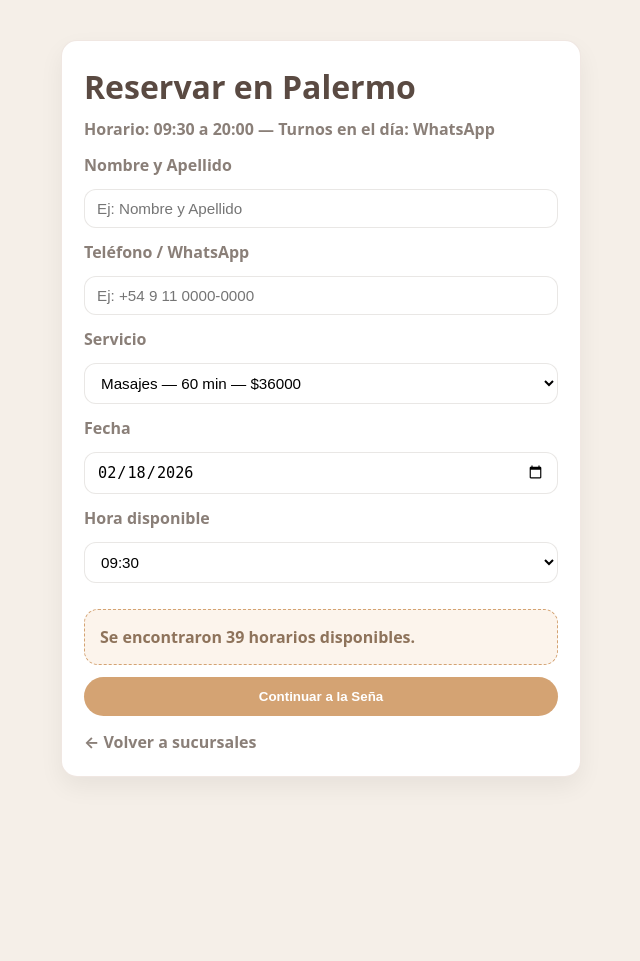
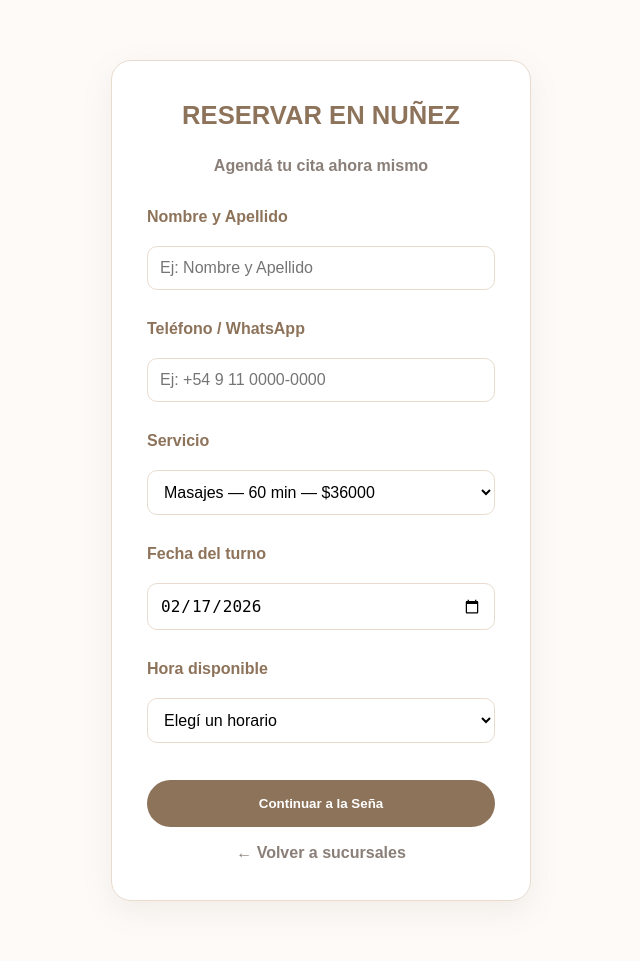
Before and after one commit to josemanuelweb/web-estetica, a Flask app: page /sucursal/1 in a window 1280 px wide. Shown: the whole page, without its empty margins (319-959 px from the left). Before the commit the page ends 776 px from the top, so only its background shows below. Run offline with Flask 3, Linux system fonts and the light colour scheme; data comes from the database, SQL or seed files in the repository.

Commit message:
Cambios realizados en MAC

```diff
--- a/app.py
+++ b/app.py
@@ -104,17 +104,17 @@ def capacidad_sucursal(nombre: str) -> int:
 
 
 SUCURSALES = [
-    {"id": 1, "nombre": "Caballito", "direccion": "Lugar 2585"},
-    {"id": 2, "nombre": "Barrio ", "direccion": "Lugar 1234"},
+    {"id": 1, "nombre": "Nuñez", "direccion": "Nuñez 0000"},
+    {"id": 2, "nombre": "Villa Urquiza ", "direccion": "Villa Urquiza 0000"},
 ]
 
 SUCURSAL_MAP = {
-    1: {"nombre": "Palermo", "direccion": "Lugar 1234, CABA"},
-    2: {"nombre": "Villa Urquiza", "direccion": "Lugar 1234"},
+    1: {"nombre": "Nuñez", "direccion": "Nuñez 0000"},
+    2: {"nombre": "Villa Urquiza", "direccion": "Villa Urquiza 0000"},
 }
 
 MONTO_SENA = 10000
-MP_ALIAS = "Masaje"
+MP_ALIAS = "Mercado.P"
 MP_TITULAR = "Carmen Maria De La Concepción"
 WHATSAPP_NUM = "5491125427382"
 
@@ -220,105 +220,43 @@ def api_slots():
         "slots": slots
     })
 
+# ... (Aquí va tu configuración de Base de Datos y modelos) ...
 
+@app.route('/confirmar', methods=['POST'])
+def confirmar():
+    # 1. AJUSTE DE HORA (Render usa UTC, restamos 3 para Argentina/GBA)
+    ahora = datetime.now() - timedelta(hours=3)
+    hora_actual = ahora.hour
 
-@app.route("/confirmar", methods=["POST"])
-def confirmar():
-    nombre = (request.form.get("nombre") or "").strip()
-    sucursal = (request.form.get("sucursal") or "").strip()
-    direccion = (request.form.get("direccion") or "").strip()
-    opcion_id = request.form.get("opcion_id")
-    fecha_str = request.form.get("fecha_cita")
+    # 2. BLOQUEO DE MADRUGADA (23:00 a 06:00)
+    if hora_actual >= 23 or hora_actual < 6:
+        mensaje = "El horario para solicitar turnos comienza a las 06:00 am. ¡Te esperamos pronto!"
+        return render_template('error.html', mensaje=mensaje)
 
-    telefono = (request.form.get("telefono") or "").strip()
-    if not telefono:
-        return render_template("error.html", mensaje="Falta el teléfono/WhatsApp.")
+    # 3. CAPTURA DE DATOS
+    nombre = request.form.get('nombre')
+    sucursal = request.form.get('sucursal')
+    servicio = request.form.get('servicio')
+    fecha_turno_str = request.form.get('fecha_cita')
 
-    if not nombre or not sucursal or not direccion or not opcion_id or not fecha_str:
-        return render_template("error.html", mensaje="Faltan datos. Revisá el formulario.")
+    try:
+        fecha_turno = datetime.strptime(fecha_turno_str, '%Y-%m-%dT%H:%M')
+    except ValueError:
+        return render_template('error.html', mensaje="Formato de fecha inválido.")
 
-    # Parse datetime-local
-    try:
-        inicio = datetime.strptime(fecha_str, "%Y-%m-%dT%H:%M")
-    except ValueError:
-        return render_template("error.html", mensaje="Formato de fecha inválido.")
+    # 4. VALIDACIÓN DE DISPONIBILIDAD INMEDIATA
+    # Permitimos cualquier turno siempre que no sea en el pasado
+    if fecha_turno < ahora:
+        mensaje = "No podés elegir una fecha u hora que ya pasó. Elegí un horario disponible para hoy."
+        return render_template('error.html', mensaje=mensaje)
 
-    ahora = datetime.now()
+    # Aquí iría tu lógica para guardar en la DB y generar el link de WhatsApp
+    # link = f"https://wa.me/TUNUMERO?text=Hola..."
 
-    # Regla: no turnos en el día
-    if inicio.date() == ahora.date():
-        return render_template("error.html", mensaje="Para turnos en el día, por favor consulta disponibilidad directamente por WhatsApp.")
+    return render_template('confirmar.html', nombre=nombre, link="#") # Reemplaza # con tu link real
 
-    # Regla: dentro de horario (inicio)
-    if not (HORA_APERTURA <= inicio.time() <= HORA_CIERRE):
-        return render_template("error.html", mensaje="Horario comercial: 09:30 a 20:00hs.")
-
-    # Opción elegida
-    opcion = ServicioOpcion.query.get(int(opcion_id))
-    if not opcion or not opcion.activo or not opcion.servicio.activo:
-        return render_template("error.html", mensaje="La opción seleccionada no está disponible.")
-
-    duracion = int(opcion.duracion)
-    precio = int(opcion.precio)
-    servicio_nombre = opcion.servicio.nombre
-
-    fin = inicio + timedelta(minutes=duracion)
-
-    # Regla: fin dentro de horario
-    limite_fin = datetime.combine(inicio.date(), HORA_CIERRE)
-    if fin > limite_fin:
-        return render_template("error.html", mensaje="Ese horario termina fuera del horario de trabajo (hasta 20:00).")
-
-    # Solapamiento por sucursal (si se pisan horarios)
-    cap = capacidad_sucursal(sucursal)
-
-    solapados = Turno.query.filter(
-        Turno.sucursal == sucursal,
-        Turno.fin > inicio,
-        Turno.inicio < fin
-    ).count()
-
-    if solapados >= cap:
-        return render_template("error.html", mensaje="Ese horario ya está completo. Elegí otro horario u otra duración.")
-
-
-    # Guardar turno
-    t = Turno(
-        nombre=nombre,
-        telefono=telefono,
-        sucursal=sucursal,
-        opcion_id=opcion.id,
-        servicio_nombre=servicio_nombre,
-        duracion=duracion,
-        precio=precio,
-        inicio=inicio,
-        fin=fin
-    )
-    db.session.add(t)
-    db.session.commit()
-
-    # WhatsApp link con mensaje
-    msg = (
-        f"Hola! Soy {nombre}. Agendé {servicio_nombre} ({duracion} min) en {sucursal} "
-        f"para el {inicio.strftime('%d/%m %H:%M')}. "
-        f"Adjunto el comprobante de la seña de ${MONTO_SENA} enviada a {MP_TITULAR} (alias {MP_ALIAS})."
-    )
-    link_wa = f"https://wa.me/{WHATSAPP_NUM}?text={urllib.parse.quote(msg)}"
-
-    return render_template(
-        "confirmar.html",
-        nombre=nombre,
-        servicio=servicio_nombre,
-        duracion=duracion,
-        precio=precio,
-        sucursal=sucursal,
-        direccion=direccion,
-        inicio=inicio,
-        monto_sena=MONTO_SENA,
-        alias=MP_ALIAS,
-        titular=MP_TITULAR,
-        link=link_wa
-    )
+if __name__ == '__main__':
+    app.run(debug=True)
 
 # ======================
 # ADMIN (sin login, simple)
--- a/static/style.css
+++ b/static/style.css
@@ -750,3 +750,71 @@ a.btn{ line-height:44px; }
   border:1px solid rgba(0,0,0,.10);
   background:#fff;
 }
+
+
+/* RESET TOTAL */
+* {
+    margin: 0;
+    padding: 0;
+    box-sizing: border-box;
+}
+
+body {
+    background-color: #fdfaf8; /* Crema elegante */
+    font-family: 'Montserrat', sans-serif;
+    display: flex;
+    justify-content: center;
+    align-items: center;
+    min-height: 100vh;
+    padding: 20px;
+}
+
+/* LA TARJETA ÚNICA (FORMULARIO) */
+.container, .formulario-card, .sucursal-card {
+    background: white;
+    padding: 35px;
+    border-radius: 20px;
+    border: 1px solid #e9dccf;
+    box-shadow: 0 10px 30px rgba(142, 115, 91, 0.1);
+    width: 100%;
+    max-width: 420px;
+    text-align: center;
+}
+
+h1 {
+    color: #8e735b;
+    font-size: 1.6rem;
+    margin-bottom: 20px;
+    text-transform: uppercase;
+}
+
+label {
+    display: block;
+    text-align: left;
+    color: #8e735b;
+    font-weight: 600;
+    margin: 15px 0 5px 0;
+}
+
+input, select {
+    width: 100%;
+    padding: 12px;
+    border: 1px solid #e9dccf;
+    border-radius: 10px;
+    font-size: 1rem;
+    outline: none;
+}
+
+.btn-pro {
+    background-color: #8e735b;
+    color: white !important;
+    text-decoration: none;
+    padding: 16px;
+    border-radius: 50px;
+    font-weight: bold;
+    display: block;
+    width: 100%;
+    border: none;
+    margin-top: 25px;
+    cursor: pointer;
+}
--- a/templates/reservar.html
+++ b/templates/reservar.html
@@ -10,7 +10,7 @@
 
   <div class="formulario-card">
     <h1>Reservar en {{ sucursal }}</h1>
-    <p class="subtitle" style="margin-top:6px;">Horario: 09:30 a 20:00 — Turnos en el día: WhatsApp</p>
+    <p class="subtitle" style="margin-top:6px;">Agendá tu cita ahora mismo</p>
 
     <form action="/confirmar" method="POST" id="formReserva">
       <label>Nombre y Apellido</label>
@@ -28,21 +28,20 @@
         {% endfor %}
       </select>
 
-      <input type="hidden" name="sucursal" id="sucursal" value="{{ sucursal }}">
+      <input type="hidden" name="sucursal" value="{{ sucursal }}">
       <input type="hidden" name="direccion" value="{{ direccion }}">
 
-      <!-- Esto es lo que recibe el backend -->
       <input type="hidden" name="fecha_cita" id="fecha_cita" required>
 
-      <label>Fecha</label>
+      <label>Fecha del turno</label>
       <input type="date" id="fecha" required>
 
       <label>Hora disponible</label>
       <select id="hora" required disabled>
-        <option value="">Cargando...</option>
+        <option value="">Seleccioná una fecha...</option>
       </select>
 
-      <div class="notice" id="estado" style="display:none;"></div>
+      <div class="notice" id="estado" style="display:none; color: #8e735b; margin: 10px 0; font-size: 0.9rem;"></div>
 
       <button type="submit" class="btn-pro" id="btnSubmit" disabled>Continuar a la Seña</button>
     </form>
@@ -56,158 +55,68 @@
   const fechaEl = document.getElementById('fecha');
   const horaEl = document.getElementById('hora');
   const opcionEl = document.getElementById('opcion_id');
-  const sucursalEl = document.getElementById('sucursal');
   const fechaCitaEl = document.getElementById('fecha_cita');
   const estadoEl = document.getElementById('estado');
   const btnSubmit = document.getElementById('btnSubmit');
 
-  function setEstado(msg, show=true){
-    estadoEl.style.display = show ? 'block' : 'none';
-    estadoEl.textContent = msg || '';
-  }
+  // 1. SETEAR FECHA MÍNIMA (HOY)
+  // Eliminamos el "+1" para permitir turnos en el día
+  const ahora = new Date();
+  const yyyy = ahora.getFullYear();
+  const mm = String(ahora.getMonth() + 1).padStart(2, '0');
+  const dd = String(ahora.getDate()).padStart(2, '0');
+  const hoyStr = `${yyyy}-${mm}-${dd}`;
 
-  function resetHoras(msg){
-    horaEl.innerHTML = `<option value="">${msg}</option>`;
+  fechaEl.min = hoyStr;
+  fechaEl.value = hoyStr;
+
+  async function cargarSlots() {
+    const date = fechaEl.value;
+    const opcion_id = opcionEl.value;
+    const sucursal = "{{ sucursal }}";
+
+    if (!date || !opcion_id) return;
+
+    horaEl.innerHTML = '<option value="">Cargando horarios...</option>';
     horaEl.disabled = true;
     btnSubmit.disabled = true;
-    fechaCitaEl.value = '';
-  }
 
-  // --- Restaurar última opción elegida ---
-  (function restoreLastOption(){
-    const last = localStorage.getItem("last_opcion_id");
-    if (!last) return;
-    const exists = Array.from(opcionEl.options).some(opt => opt.value === last);
-    if (exists) opcionEl.value = last;
-  })();
-
-  // Carga slots desde el backend
-  async function cargarSlots(){
-    const date = fechaEl.value;
-    const opcion_id = opcionEl.value;
-    const sucursal = sucursalEl.value;
-
-    if (!opcion_id) {
-      resetHoras("Seleccioná un servicio");
-      setEstado("No hay servicios disponibles");
-      return;
-    }
-
-
-    if(!date){
-      resetHoras('Seleccioná una fecha');
-      return;
-    }
-
-    // BONUS: bloquear hoy o fechas pasadas (si intentan forzarlo)
-    if (fechaEl.value && fechaEl.min && fechaEl.value < fechaEl.min) {
-      fechaEl.value = "";
-      resetHoras("Seleccioná una fecha válida");
-      setEstado("Los turnos se agendan desde mañana. Para turnos en el día, consultá por WhatsApp.");
-      return;
-    }
-
-    resetHoras('Cargando horarios...');
-    setEstado('', false);
-
-    try{
-      const url = `/api/slots?date=${encodeURIComponent(date)}&sucursal=${encodeURIComponent(sucursal)}&opcion_id=${encodeURIComponent(opcion_id)}`;
+    try {
+      const url = `/api/slots?date=${date}&sucursal=${sucursal}&opcion_id=${opcion_id}`;
       const res = await fetch(url);
       const data = await res.json();
 
-      if(!data.ok){
-        resetHoras('No disponible');
-        setEstado(data.error || 'No se pudo cargar disponibilidad');
-        return;
+      if (data.ok && data.slots.length > 0) {
+        horaEl.innerHTML = '<option value="">Elegí un horario</option>' +
+          data.slots.map(h => `<option value="${h}">${h}</option>`).join('');
+        horaEl.disabled = false;
+        estadoEl.style.display = 'none';
+      } else {
+        horaEl.innerHTML = '<option value="">Sin horarios</option>';
+        estadoEl.textContent = "No hay turnos disponibles para hoy. Probá otra fecha.";
+        estadoEl.style.display = 'block';
       }
-
-      const slots = data.slots || [];
-      if(slots.length === 0){
-        resetHoras('Sin horarios disponibles');
-        setEstado('No hay horarios disponibles para esa fecha con esa duración. Probá otra fecha u opción.');
-        return;
-      }
-
-      horaEl.disabled = false;
-      horaEl.innerHTML =
-        `<option value="">Elegí un horario</option>` +
-        slots.map(h => `<option value="${h}">${h}</option>`).join('');
-
-      setEstado(`Se encontraron ${slots.length} horarios disponibles.`, true);
-
-      // ✅ Upgrade: restaurar última hora si sirve; si no, elegir la primera disponible
-      let chosen = null;
-
-      const lastHora = localStorage.getItem("last_hora");
-      if (lastHora) {
-        const exists = Array.from(horaEl.options).some(opt => opt.value === lastHora);
-        if (exists) chosen = lastHora;
-      }
-      if (!chosen && slots.length > 0) chosen = slots[0];
-
-      if (chosen) {
-        horaEl.value = chosen;
-
-        localStorage.setItem("last_hora", chosen);
-        localStorage.setItem("last_fecha", fechaEl.value);
-        localStorage.setItem("last_opcion_id", opcionEl.value);
-
-        fechaCitaEl.value = `${fechaEl.value}T${chosen}`;
-        btnSubmit.disabled = false;
-      }
-
-    }catch(e){
-      resetHoras('Error cargando');
-      setEstado('Error al cargar horarios. Intentá nuevamente.');
+    } catch (e) {
+      console.error("Error cargando slots:", e);
     }
   }
 
-  // listeners
+  // Escuchar cambios para actualizar la fecha final
+  function actualizarFechaFinal() {
+    if (fechaEl.value && horaEl.value) {
+      fechaCitaEl.value = `${fechaEl.value}T${horaEl.value}`;
+      btnSubmit.disabled = false;
+    } else {
+      btnSubmit.disabled = true;
+    }
+  }
+
   fechaEl.addEventListener('change', cargarSlots);
+  opcionEl.addEventListener('change', cargarSlots);
+  horaEl.addEventListener('change', actualizarFechaFinal);
 
-  opcionEl.addEventListener('change', () => {
-    localStorage.setItem("last_opcion_id", opcionEl.value);
-    cargarSlots();
-  });
-
-  horaEl.addEventListener('change', () => {
-    const d = fechaEl.value;
-    const h = horaEl.value;
-
-    localStorage.setItem("last_hora", h);
-    localStorage.setItem("last_fecha", d);
-
-    if(!d || !h){
-      btnSubmit.disabled = true;
-      fechaCitaEl.value = '';
-      return;
-    }
-
-    fechaCitaEl.value = `${d}T${h}`;
-    btnSubmit.disabled = false;
-  });
-
-  // --- init: min=mañana + autoseleccionar mañana + cargar slots ---
-  (function initDate(){
-    const now = new Date();
-    const tomorrow = new Date(now.getFullYear(), now.getMonth(), now.getDate() + 1);
-
-    const yyyy = tomorrow.getFullYear();
-    const mm = String(tomorrow.getMonth() + 1).padStart(2, '0');
-    const dd = String(tomorrow.getDate()).padStart(2, '0');
-
-    const minDate = `${yyyy}-${mm}-${dd}`;
-    fechaEl.min = minDate;
-
-    const lastFecha = localStorage.getItem("last_fecha");
-    if (lastFecha && lastFecha >= minDate) {
-      fechaEl.value = lastFecha;
-    } else {
-      fechaEl.value = minDate;
-    }
-
-    cargarSlots();
-  })();
+  // Carga inicial
+  cargarSlots();
 </script>
 
 </body>
```
